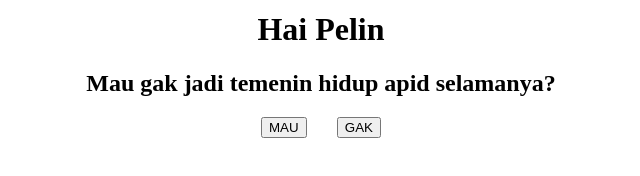
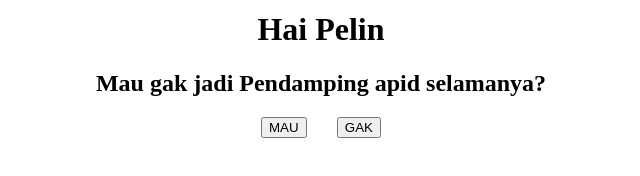
Before and after one commit to Larasati7/Larasati7.github.io, a plain HTML site: page index.html in a window 1280 px wide. Shown: the part 302-478 px from the top of the page, without its empty margins (319-959 px from the left). Drawn offline with Linux system fonts and the light colour scheme.

Commit message:
Add files via upload

```diff
--- a/index.html
+++ b/index.html
@@ -12,7 +12,7 @@
   <body style="text-align: center">
     <img src="https://media.tenor.com/nSYuBMLsck8AAAAi/cute.gif" alt="Ayang Pelin" style="height: 280px" />
     <h1>Hai Pelin</h1>
-    <h2>Mau gak jadi temenin hidup apid selamanya?</h2>
+    <h2>Mau gak jadi Pendamping apid selamanya?</h2>
     <div>
       <button onclick="mau()">MAU</button>
       <button onmouseover="gak(this)">GAK</button>
```
